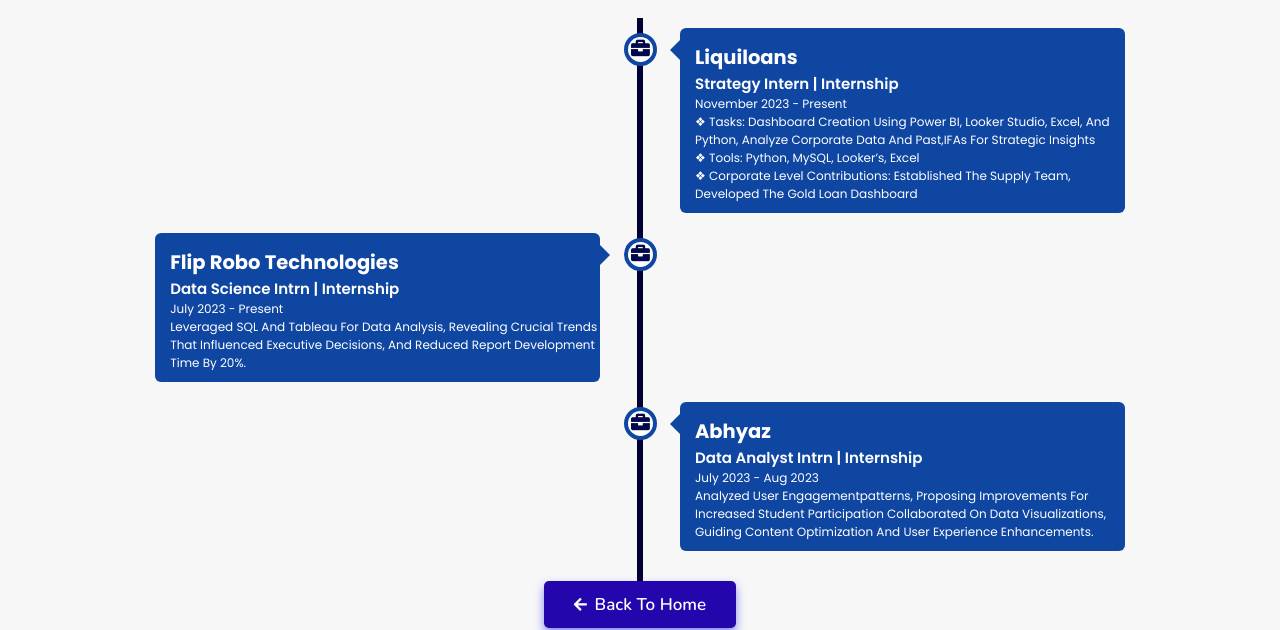
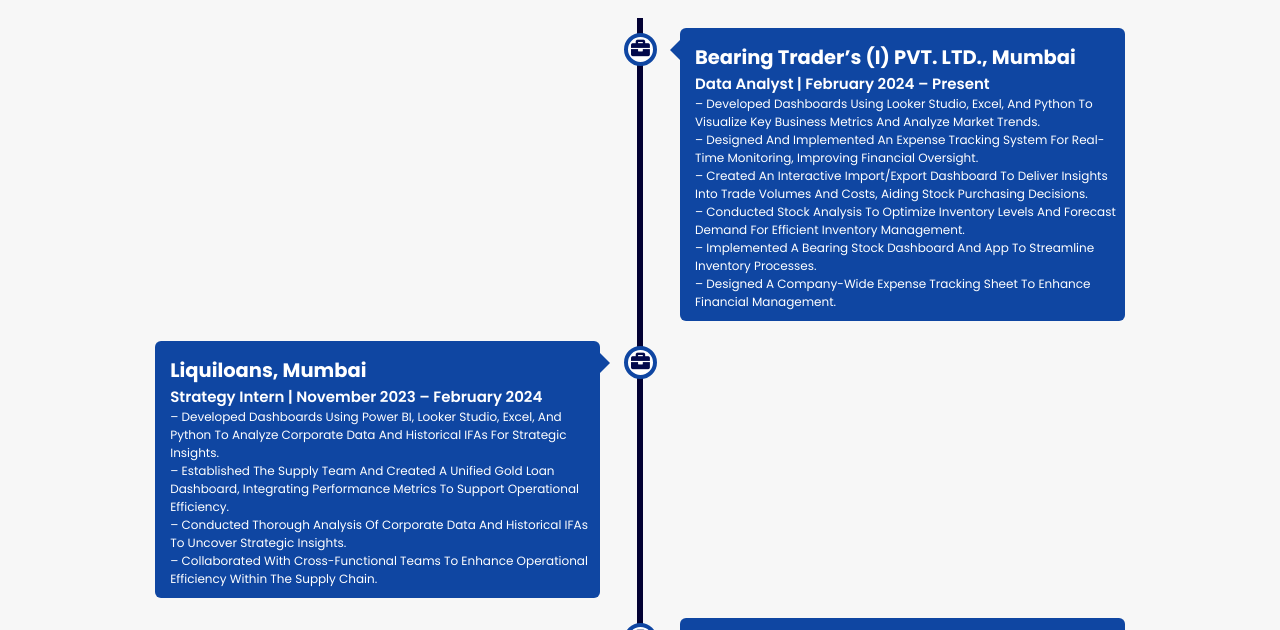
Before and after one commit to RitzyKingS/Portfolio_Website, a plain HTML site: page experience/index.html in a window 1280 px wide. Shown: the part 148-778 px from the top of the page. Drawn offline with nearby package versions, Linux system fonts and the light colour scheme.

Commit message:
Update index.html

```diff
--- a/experience/index.html
+++ b/experience/index.html
@@ -46,19 +46,21 @@
 
 <div class="timeline">
 
-
     <div class="container right">
       <div class="content">
         <div class="tag">
-          <h2>Liquiloans</h2>
+          <h2>Bearing Trader’s (I) PVT. LTD., Mumbai</h2>
         </div>
         <div class="desc">
-            <h3> Strategy Intern | Internship</h3>
-            <p>November 2023 - Present</p>
-            <p> ❖ Tasks: Dashboard creation using Power BI, Looker Studio, Excel, and Python, Analyze corporate data and past,IFAs
-for strategic insights
-<br>❖ Tools: Python, MySQL, Looker’s, Excel
-<br>❖ Corporate level contributions: Established the supply team, Developed the gold loan dashboard</p>
+            <h3>Data Analyst | February 2024 – Present</h3>
+            <p>
+              – Developed dashboards using Looker Studio, Excel, and Python to visualize key business metrics and analyze market trends.<br>
+              – Designed and implemented an expense tracking system for real-time monitoring, improving financial oversight.<br>
+              – Created an interactive Import/Export dashboard to deliver insights into trade volumes and costs, aiding stock purchasing decisions.<br>
+              – Conducted stock analysis to optimize inventory levels and forecast demand for efficient inventory management.<br>
+              – Implemented a Bearing Stock dashboard and app to streamline inventory processes.<br>
+              – Designed a company-wide expense tracking sheet to enhance financial management.
+            </p>
         </div>
       </div>
     </div>
@@ -66,12 +68,16 @@ for strategic insights
     <div class="container left">
       <div class="content">
         <div class="tag">
-          <h2>Flip Robo Technologies</h2>
+          <h2>Liquiloans, Mumbai</h2>
         </div>
         <div class="desc">
-            <h3>Data Science Intrn | Internship</h3>
-            <p>July 2023 - Present</p>
-            <p> Leveraged SQL and Tableau for data analysis, revealing crucial trends that influenced executive decisions, and reduced report development time by 20%.</p>
+            <h3>Strategy Intern | November 2023 – February 2024</h3>
+            <p>
+              – Developed dashboards using Power BI, Looker Studio, Excel, and Python to analyze corporate data and historical IFAs for strategic insights.<br>
+              – Established the supply team and created a unified Gold Loan dashboard, integrating performance metrics to support operational efficiency.<br>
+              – Conducted thorough analysis of corporate data and historical IFAs to uncover strategic insights.<br>
+              – Collaborated with cross-functional teams to enhance operational efficiency within the supply chain.
+            </p>
         </div>
       </div>
     </div>
@@ -79,22 +85,19 @@ for strategic insights
     <div class="container right">
       <div class="content">
         <div class="tag">
-          <h2>Abhyaz</h2>
+          <h2>FlipRobo, Mumbai</h2>
         </div>
         <div class="desc">
-            <h3>Data Analyst Intrn | Internship</h3>
-            <p>July 2023 - Aug 2023</p>
-            <p> Analyzed user engagementpatterns, proposing improvements for
-            increased student participation
-            Collaborated on data visualizations, guiding content optimization and
-            user experience enhancements.</p>
+            <h3>Data Science Intern | June 2023 – November 2023</h3>
+            <p>
+              – Analyzed financial data using Python, MySQL, Looker, and Excel to drive insights.<br>
+              – Led the configuration and enhancement of finance modules within Workday.<br>
+              – Collaborated with cross-functional teams to optimize data workflows.<br>
+              – Diagnosed and resolved system issues, recommending data-driven solutions.
+            </p>
         </div>
       </div>
     </div>
-
-
-
-
 
   </div>
 
```
